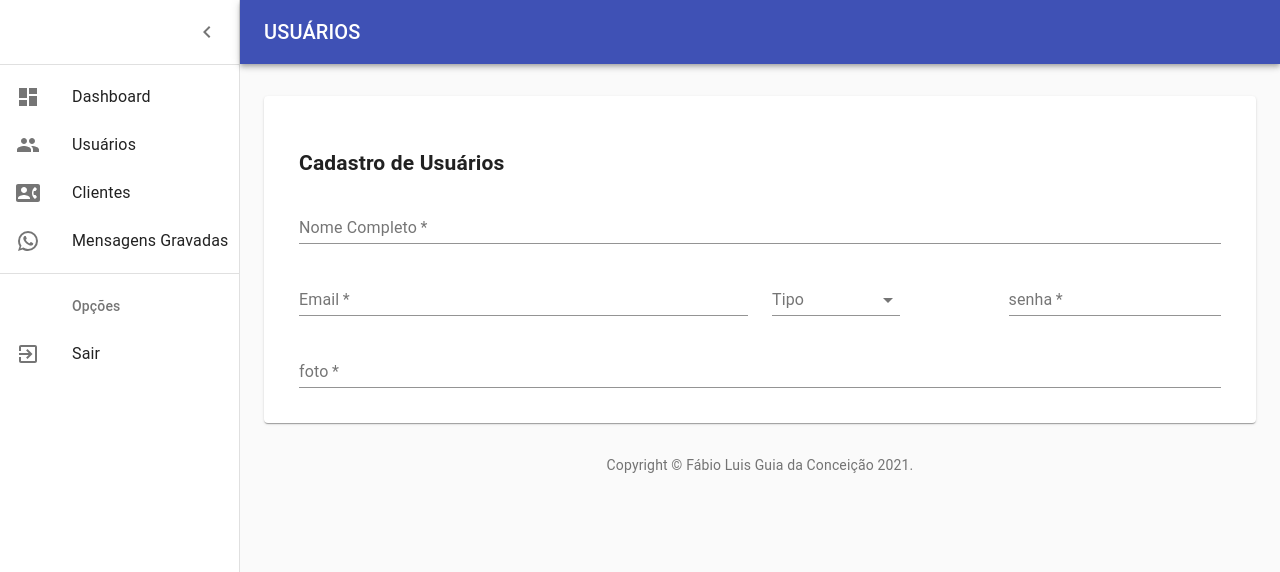
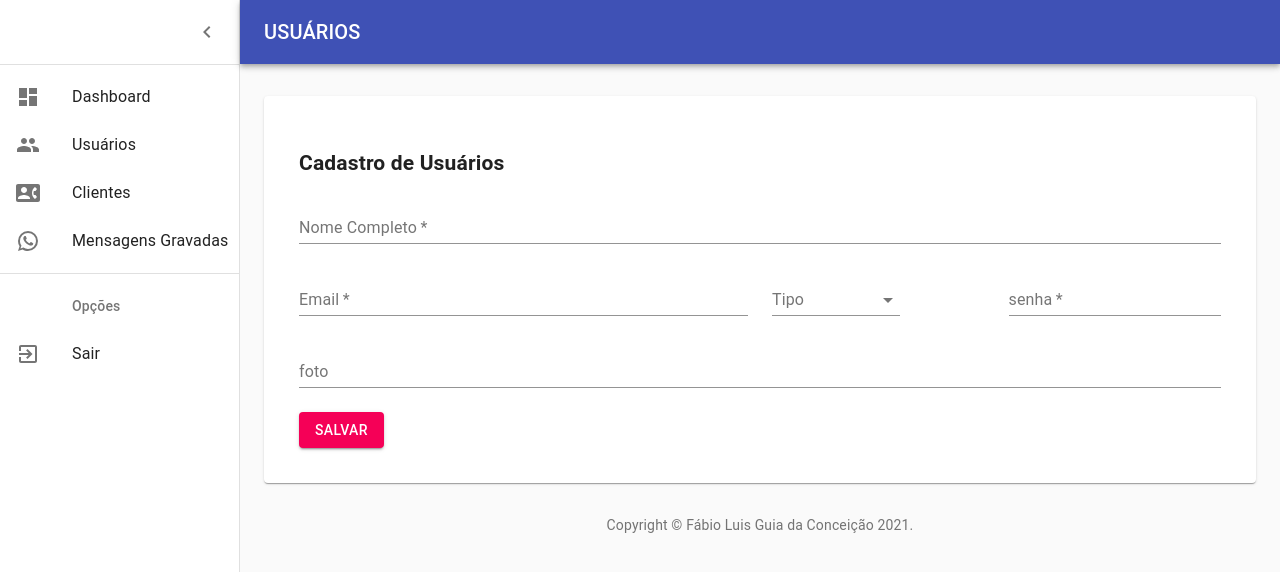
Before and after one commit to Flgc/jwtnodemongodbvue, a React (Create React App) app in the folder cmer/frontend/: page /admin/users/include in a window 1280 px wide. Shown: the top 572 px of the page. Built offline with nearby package versions, Linux system fonts and the light colour scheme.

Commit message:
Refaturando - [FRONTEND] - Implementando  Formulário de Cadastro de Usuários (SALVANDO DADOS) - Menu Admin no projeto - iniciando NodeJS com MongoDB

```diff
--- a/cmer/frontend/package.json
+++ b/cmer/frontend/package.json
@@ -8,6 +8,7 @@
     "@testing-library/jest-dom": "^5.11.4",
     "@testing-library/react": "^11.1.0",
     "@testing-library/user-event": "^12.1.10",
+    "axios": "^0.21.1",
     "react": "^17.0.2",
     "react-dom": "^17.0.2",
     "react-router-dom": "^5.2.0",
--- a/cmer/frontend/src/pages/admin/users/users.insert.js
+++ b/cmer/frontend/src/pages/admin/users/users.insert.js
@@ -7,6 +7,7 @@
  * Data: 17/05/2021
  */
 
+import { useState } from 'react';
 import { makeStyles } from '@material-ui/core/styles';
 import TextField from '@material-ui/core/TextField';
 import Box from '@material-ui/core/Box';
@@ -21,6 +22,8 @@ import InputLabel from '@material-ui/core/InputLabel';
 import MenuItem from '@material-ui/core/MenuItem';
 import FormControl from '@material-ui/core/FormControl';
 import Select from '@material-ui/core/Select';
+import Button from '@material-ui/core/Button';
+import apiConnecting from '../../../services/apiConnecting';
 
 const useStyles = makeStyles((theme) => ({
   root: {
@@ -51,6 +54,40 @@ const useStyles = makeStyles((theme) => ({
 export default function UsersInsert() {
   const classes = useStyles();
 
+  const [nome_form, setNome] = useState('');
+  const [email_form, setEmail] = useState('');
+  const [tipo_form, setTipo] = useState('');
+  const [senha_form, setSenha] = useState('');
+  const [foto_form, setFoto] = useState('');
+
+  async function handleSubmit() {
+    /* Receive all form variables */
+    const data = {
+      name_user: nome_form,
+      email_user: email_form,
+      type_user: tipo_form,
+      password_user: senha_form,
+      photo_profile_user: foto_form,
+    };
+
+    if (
+      nome_form !== '' &&
+      email_form !== '' &&
+      tipo_form !== '' &&
+      senha_form !== ''
+    ) {
+      const res = await apiConnecting.post('/api/users', data);
+
+      if (res.status === 201) {
+        window.location.href = '/admin/users';
+      } else {
+        alert('Erro ao cadastrar o usuário!s');
+      }
+    } else {
+      alert('Por favor, preencha todos os dados obrigatório!');
+    }
+  }
+
   return (
     <div className={classes.root}>
       {/**/}
@@ -73,6 +110,8 @@ export default function UsersInsert() {
                       label="Nome Completo"
                       fullWidth
                       autoComplete="nome"
+                      value={nome_form}
+                      onChange={(e) => setNome(e.target.value)}
                     />
                   </Grid>
                   <Grid item xs={12} sm={6}>
@@ -83,6 +122,8 @@ export default function UsersInsert() {
                       label="Email"
                       fullWidth
                       autoComplete="email"
+                      value={email_form}
+                      onChange={(e) => setEmail(e.target.value)}
                     />
                   </Grid>
                   <Grid item xs={12} sm={3}>
@@ -91,8 +132,8 @@ export default function UsersInsert() {
                       <Select
                         labelId="labeltipo"
                         id="tipo"
-                        // value={age}
-                        // onChange={handleChange}
+                        value={tipo_form}
+                        onChange={(e) => setTipo(e.target.value)}
                       >
                         <MenuItem value={1}>Administrador</MenuItem>
                         <MenuItem value={2}>Funcionário</MenuItem>
@@ -108,17 +149,31 @@ export default function UsersInsert() {
                       label="senha"
                       fullWidth
                       autoComplete="senha"
+                      value={senha_form}
+                      onChange={(e) => setSenha(e.target.value)}
                     />
                   </Grid>
                   <Grid item xs={12} sm={12}>
                     <TextField
-                      required
+                      //required
                       id="foto"
                       name="foto"
                       label="foto"
                       fullWidth
                       autoComplete="foto"
+                      value={foto_form}
+                      onChange={(e) => setFoto(e.target.value)}
                     />
+                  </Grid>
+
+                  <Grid item xs={12} sm={12}>
+                    <Button
+                      variant="contained"
+                      onClick={handleSubmit}
+                      color="secondary"
+                    >
+                      Salvar
+                    </Button>
                   </Grid>
                 </Grid>
               </Paper>
--- /dev/null
+++ b/cmer/frontend/src/services/apiConnecting.js
@@ -0,0 +1,15 @@
+/**
+ * Project: "PA IGTI - Controle de Manutenção API com Node.js & MongoDb"
+ *
+ * file: src/services/apiConnecting.js
+ * Description: Responsável pelas comunicação do frontend com o  Backend
+ * Data: 18/05/2021
+ */
+
+import axios from 'axios';
+
+const apiConnecting = axios.create({
+  baseURL: 'http://localhost:5000',
+});
+
+export default apiConnecting;
```
Also changed, not shown: 1 other file (tests, documents, lock files or other folders).
